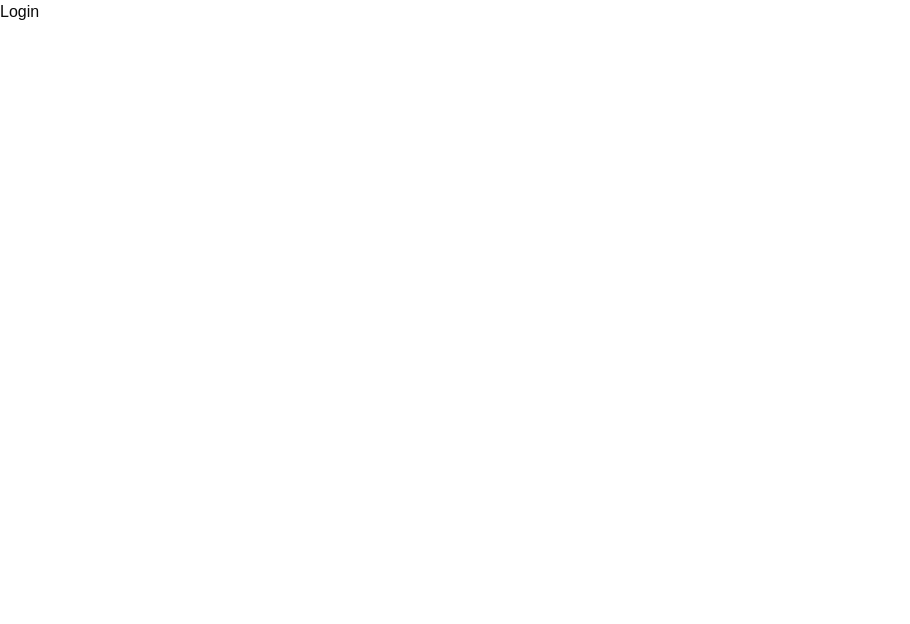
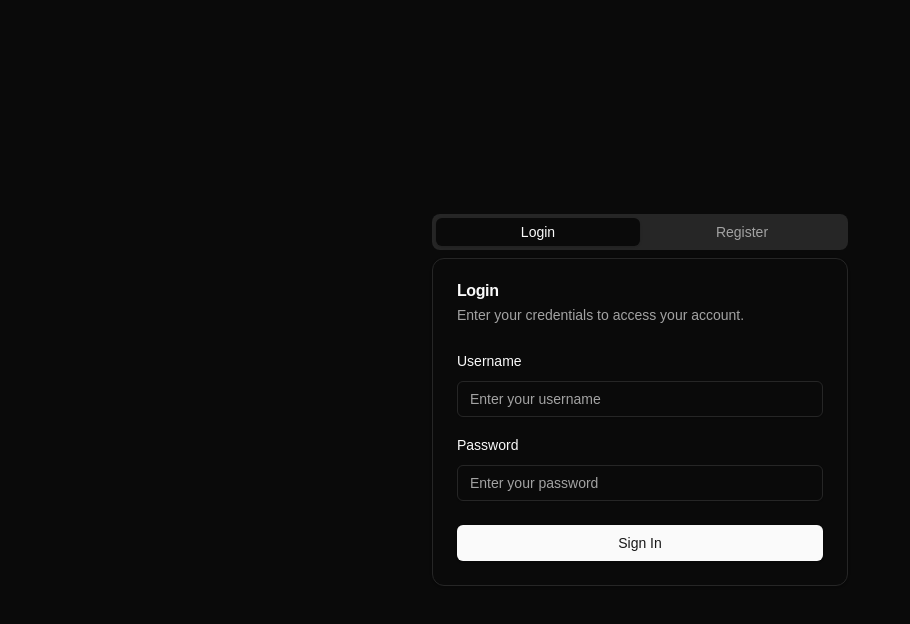
Before and after one commit to shizhouxing/project-enigma, a Next.js app: page /login in a window 1280 px wide. Shown: the top 624 px of the page, without its empty margins (0-910 px from the left). Built offline with nearby package versions, Linux system fonts and the light colour scheme.

Commit message:
add simple frontend login page

```diff
--- a/src/app/layout.tsx
+++ b/src/app/layout.tsx
@@ -24,7 +24,7 @@ export default function RootLayout({
   children: React.ReactNode;
 }>) {
   return (
-    <html lang="en">
+    <html lang="en" className="dark">
       <body
         className={`${geistSans.variable} ${geistMono.variable} antialiased`}
       >
--- a/src/app/login/page.tsx
+++ b/src/app/login/page.tsx
@@ -1,3 +1,5 @@
+import AuthCard from "@/components/cards/auth";
+
 export default async function Login() {
-    return <>Login</>
+    return <AuthCard/>
 }
--- a/src/components/cards/auth.tsx
+++ b/src/components/cards/auth.tsx
@@ -0,0 +1,146 @@
+'use client';
+import { useState } from 'react';
+import { Card, CardContent, CardDescription, CardFooter, CardHeader, CardTitle } from '@/components/ui/card';
+import { Input } from '@/components/ui/input';
+import { Button } from '@/components/ui/button';
+import { Label } from '@/components/ui/label';
+import { Tabs, TabsContent, TabsList, TabsTrigger } from '@/components/ui/tabs';
+import { Alert, AlertDescription } from '@/components/ui/alert';
+import { Loader2 } from 'lucide-react';
+
+export default function AuthCard() {
+  const [loading, setLoading] = useState(false);
+  const [error, setError] = useState('');
+
+  const handleSubmit = async (event: React.FormEvent<HTMLFormElement>) => {
+    event.preventDefault();
+    setLoading(true);
+    setError('');
+
+    // Simulate API call
+    await new Promise<void>(resolve => setTimeout(resolve, 1000));
+
+    setLoading(false);
+    // Add your actual form submission logic here
+    // ...
+  };
+
+
+  return (
+    <div className="dark flex items-center justify-center min-h-screen">
+      <div className="w-full max-w-md p-4">
+        <Tabs defaultValue="login" className="w-full">
+          <TabsList className="grid w-full grid-cols-2">
+            <TabsTrigger value="login">Login</TabsTrigger>
+            <TabsTrigger value="register">Register</TabsTrigger>
+          </TabsList>
+
+          <TabsContent value="login">
+            <Card>
+              <CardHeader>
+                <CardTitle>Login</CardTitle>
+                <CardDescription>
+                  Enter your credentials to access your account.
+                </CardDescription>
+              </CardHeader>
+              <form onSubmit={handleSubmit}>
+                <CardContent className="space-y-4">
+                  {error && (
+                    <Alert variant="destructive">
+                      <AlertDescription>{error}</AlertDescription>
+                    </Alert>
+                  )}
+                  <div className="space-y-2">
+                    <Label htmlFor="username">Username</Label>
+                    <Input
+                      id="username"
+                      type="username"
+                      placeholder="Enter your username"
+                      required
+                    />
+                  </div>
+                  <div className="space-y-2">
+                    <Label htmlFor="password">Password</Label>
+                    <Input
+                      id="password"
+                      type="password"
+                      placeholder="Enter your password"
+                      required
+                    />
+                  </div>
+                </CardContent>
+                <CardFooter className="flex flex-col space-y-4">
+                  <Button
+                    type="submit"
+                    className="w-full"
+                    disabled={loading}
+                  >
+                    {loading && <Loader2 className="mr-2 h-4 w-4 animate-spin" />}
+                    Sign In
+                  </Button>
+                </CardFooter>
+              </form>
+            </Card>
+          </TabsContent>
+
+          <TabsContent value="register">
+            <Card>
+              <CardHeader>
+                <CardTitle>Create Account</CardTitle>
+                <CardDescription>
+                  Enter your details to create a new account.
+                </CardDescription>
+              </CardHeader>
+              <form onSubmit={handleSubmit}>
+                <CardContent className="space-y-4">
+                  {error && (
+                    <Alert variant="destructive">
+                      <AlertDescription>{error}</AlertDescription>
+                    </Alert>
+                  )}
+                  <div className="space-y-2">
+                    <Label htmlFor="register-email">Username</Label>
+                    <Input
+                      id="register-email"
+                      type="email"
+                      placeholder="Enter your username"
+                      required
+                    />
+                  </div>
+                  <div className="space-y-2">
+                    <Label htmlFor="register-password">Password</Label>
+                    <Input
+                      id="register-password"
+                      type="password"
+                      placeholder="Create a password"
+                      required
+                    />
+                  </div>
+                  <div className="space-y-2">
+                    <Label htmlFor="confirm-password">Confirm Password</Label>
+                    <Input
+                      id="confirm-password"
+                      type="password"
+                      placeholder="Confirm your password"
+                      required
+                    />
+                  </div>
+                </CardContent>
+                <CardFooter>
+                  <Button
+                    type="submit"
+                    className="w-full"
+                    disabled={loading}
+                  >
+                    {loading && <Loader2 className="mr-2 h-4 w-4 animate-spin" />}
+                    Create Account
+                  </Button>
+                </CardFooter>
+              </form>
+            </Card>
+          </TabsContent>
+        </Tabs>
+      </div>
+    </div>
+  );
+}
```
